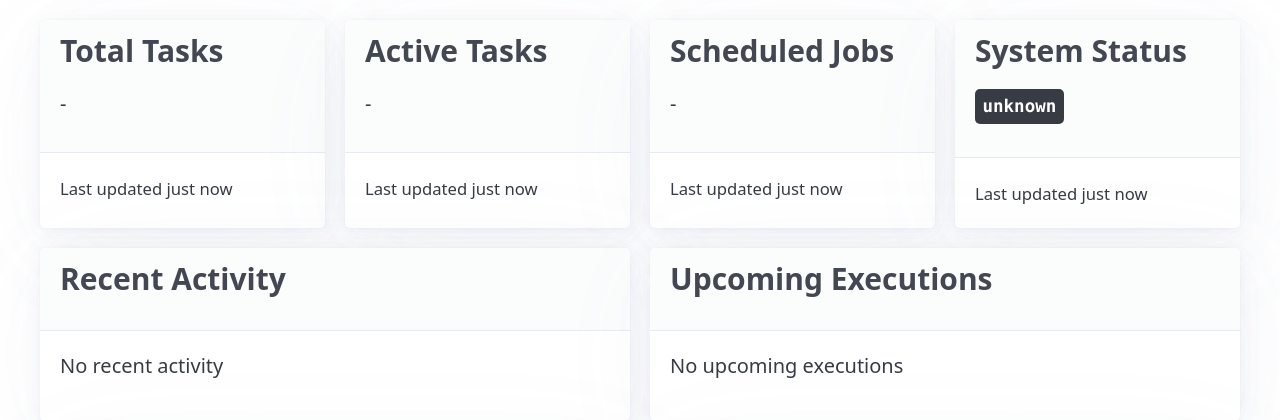
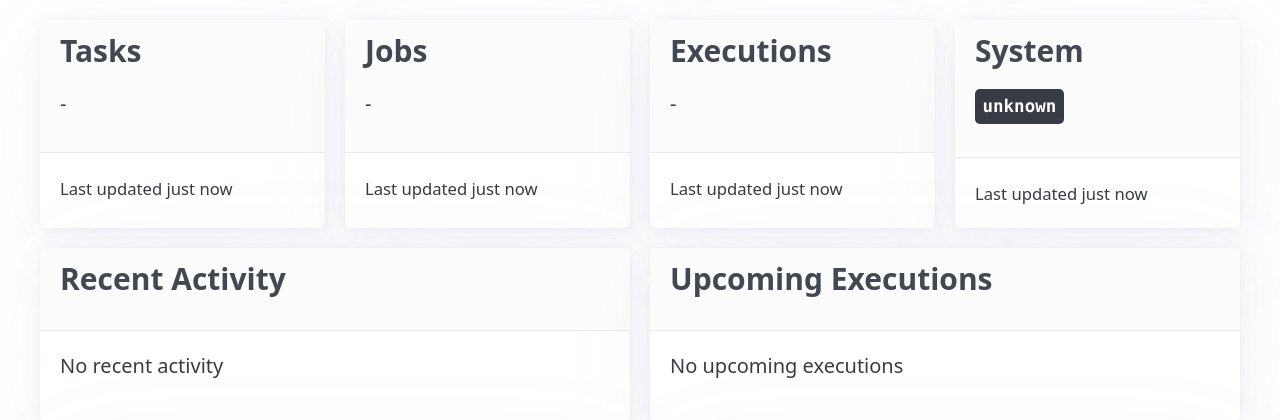
Before and after one commit to maximiliancw/homeworq, a Python web app: template homeworq/templates/dashboard.html in a window 1280 px wide. Shown: the part 255-675 px from the top of the page. Run offline with Jinja, Linux system fonts and the light colour scheme; the template is opened without the code that fills it, so the values that code supplies are empty; some libraries are stand-ins or nearby versions.

Commit message:
Update dashboard.html

```diff
--- a/homeworq/templates/dashboard.html
+++ b/homeworq/templates/dashboard.html
@@ -7,28 +7,28 @@
     <div class="grid">
         <article>
             <header>
-                <h3>Total Tasks</h3>
+                <h3>Tasks</h3>
                 <p x-text="metrics.totalTasks || '-'"></p>
             </header>
             <small>Last updated <span x-text="timeAgo(metrics.lastUpdate)"></span></small>
         </article>
         <article>
             <header>
-                <h3>Active Tasks</h3>
+                <h3>Jobs</h3>
                 <p x-text="metrics.activeTasks || '-'"></p>
             </header>
             <small>Last updated <span x-text="timeAgo(metrics.lastUpdate)"></span></small>
         </article>
         <article>
             <header>
-                <h3>Scheduled Jobs</h3>
+                <h3>Executions</h3>
                 <p x-text="metrics.scheduledTasks || '-'"></p>
             </header>
             <small>Last updated <span x-text="timeAgo(metrics.lastUpdate)"></span></small>
         </article>
         <article>
             <header>
-                <h3>System Status</h3>
+                <h3>System</h3>
                 <p>
                     <kbd x-bind:class="health.status === 'healthy' ? 'success' : 'error'"
                         x-text="health.status">healthy</kbd>
```
